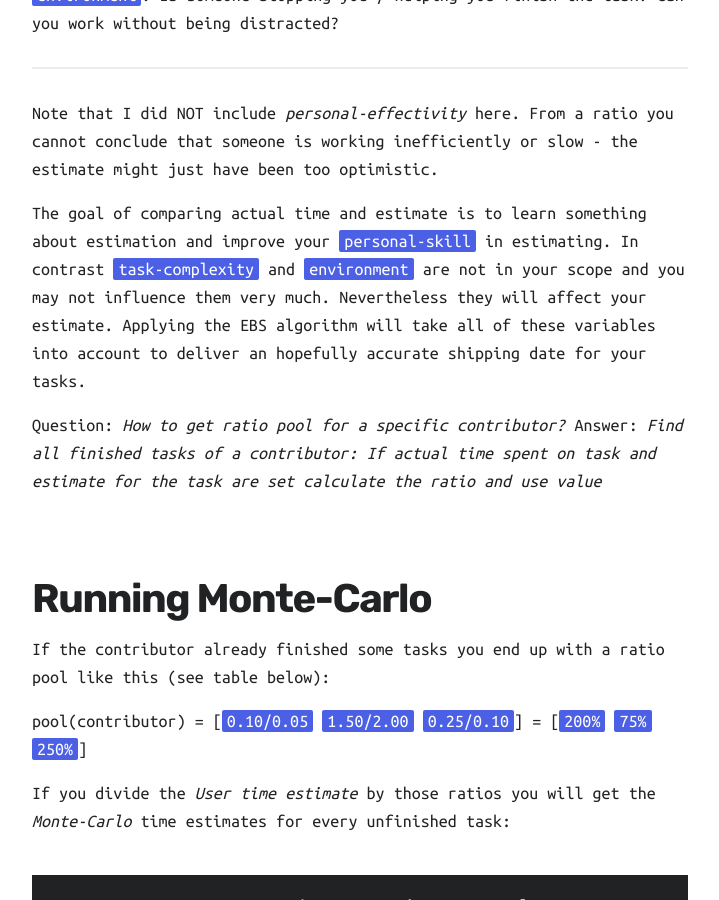
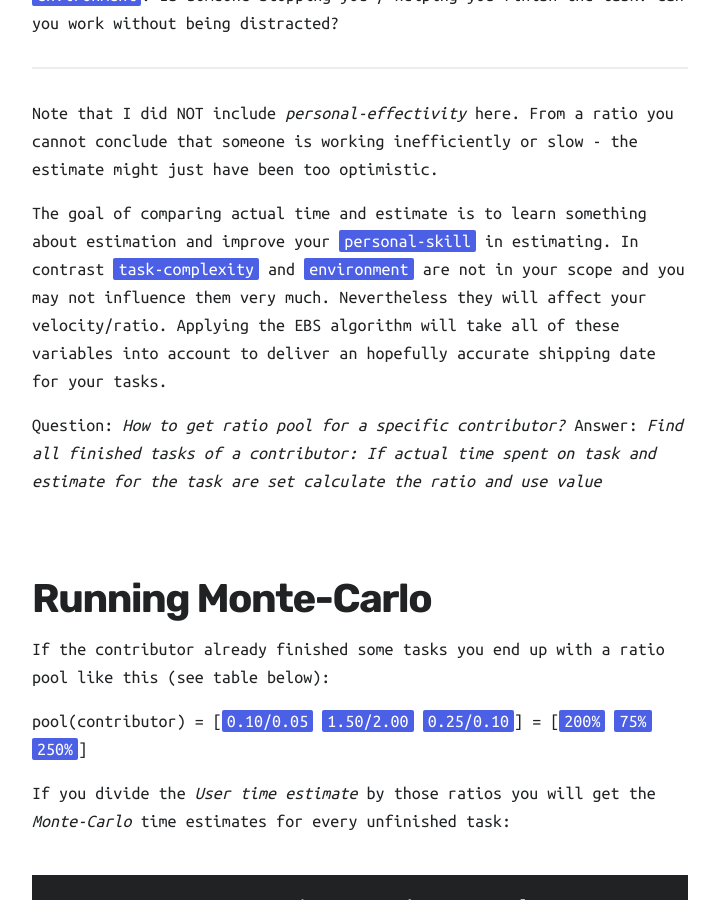
Before and after one commit to chr-wei/ebs_spread, a Jekyll site: the page built from docs/_posts/2019-12-28-ebs-force.md, in a window 1280 px wide and 900 px high, scrolled down 3001 px. Shown: the whole window, without its empty margins (38-757 px from the left). Built offline with Jekyll 4.4.1, drawn with Linux system fonts in a browser that asks for light colours; nearby versions of some CDN libraries.

Commit message:
Correct content error

```diff
--- a/docs/_posts/2019-12-28-ebs-force.md
+++ b/docs/_posts/2019-12-28-ebs-force.md
@@ -47,7 +47,7 @@ r = f(`personal-skill`, `task-complexity`, `environment`, [...])
 Note that I did NOT include *personal-effectivity* here. From a ratio you cannot conclude that someone is working inefficiently or slow - the estimate might just have been too optimistic.
 
 The goal of comparing actual time and estimate is to learn something about estimation and improve your `personal-skill` in estimating. In contrast `task-complexity` and `environment` are not in your scope and you may not influence them very much.
-Nevertheless they will affect your estimate. Applying the EBS algorithm will take all of these variables into account to deliver an hopefully accurate shipping date for your tasks.
+Nevertheless they will affect your velocity/ratio. Applying the EBS algorithm will take all of these variables into account to deliver an hopefully accurate shipping date for your tasks.
 
 Question: *How to get ratio pool for a specific contributor?*
 Answer: *Find all finished tasks of a contributor: If actual time spent on task and estimate for the task are set calculate the ratio and use value*
```
